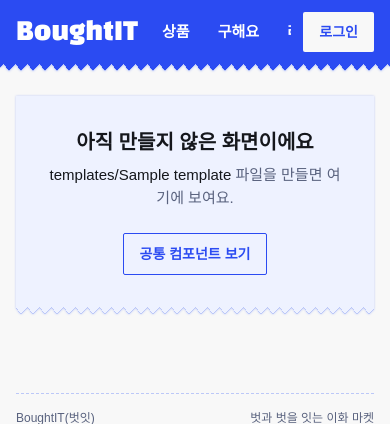
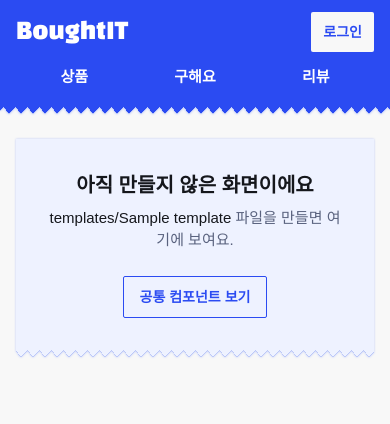
Before and after one commit to gyesswhat/2026_osp_project_Giter, a Flask app: template apps/fe/templates/dev/todo.html in a window 390 px wide. Shown: the top 424 px of the page. Run offline with Flask 3, Linux system fonts and the light colour scheme; the template is opened without the code that fills it: most values are stand-ins (such as "Sample title", 1, 10 or a date in 2020); parts of the project's set-up code (start-up, migrations or seed data) failed here and were passed over; some libraries are stand-ins or nearby versions; some web fonts are replaced.

Commit message:
fix: header 반응형 수정

```diff
--- a/apps/fe/templates/components/_header.html
+++ b/apps/fe/templates/components/_header.html
@@ -5,6 +5,9 @@
   - 로그인 여부: session['id'] 가 있으면 로그인 상태로 본다. (BE와 키 이름 맞출 것)
   - 채팅·마이 탭은 로그인 후에만 보인다. (시안 기준)
   - 링크 엔드포인트 이름은 라우트 함수 규칙(도메인_동작)을 따른다.
+  - 반응형: md(768px) 이상은 한 줄 [로고 | 탭 | 버튼].
+    그보다 좁으면 두 줄로 나눈다. 1줄 [로고 | 버튼], 2줄 [탭을 같은 폭으로]. (order로 순서만 바꾼다)
+    로그인 상태는 탭 5개 + 버튼 2개라 한 줄이면 640px 이하에서 넘쳐서 가로 스크롤이 생겼다. (#18)
 #}
 {% set tab = active_tab | default('') %}
 {% set logged_in = session.get('id') %}
@@ -17,25 +20,25 @@
 ] %}
 
 <header class="head-slip sticky top-0 z-20">
-  <div class="mx-auto flex max-w-6xl items-center gap-3 px-4 py-3 sm:gap-6">
-    <a href="{{ url_for('product_list') }}" class="shrink-0 font-stamp text-[25px] leading-none text-onbrand" aria-label="BoughtIT 홈">BoughtIT</a>
+  <div class="mx-auto flex max-w-6xl flex-wrap items-center gap-x-3 gap-y-2 px-4 py-3 md:flex-nowrap md:gap-6">
+    <a href="{{ url_for('product_list') }}" class="order-1 shrink-0 font-stamp text-[23px] leading-none text-onbrand md:text-[25px]" aria-label="BoughtIT 홈">BoughtIT</a>
 
-    <nav class="flex min-w-0 gap-1 overflow-x-auto text-[15px] font-semibold" aria-label="주 메뉴">
+    <nav class="order-3 flex w-full gap-1 text-[15px] font-semibold md:order-2 md:w-auto md:min-w-0" aria-label="주 메뉴">
       {% for key, text, endpoint, need_login in tabs %}
         {% if not need_login or logged_in %}
           <a href="{{ url_for(endpoint) }}"
-             class="shrink-0 rounded px-3 py-1.5 {{ 'bg-bg text-brandink' if tab == key else 'hover:bg-white/10' }}"
+             class="flex-1 whitespace-nowrap rounded px-1 py-1.5 text-center md:flex-none md:px-3 {{ 'bg-bg text-brandink' if tab == key else 'hover:bg-white/10' }}"
              {% if tab == key %}aria-current="page"{% endif %}>{{ text }}</a>
         {% endif %}
       {% endfor %}
     </nav>
 
-    <div class="ml-auto flex shrink-0 items-center gap-1">
+    <div class="order-2 ml-auto flex shrink-0 items-center gap-1 md:order-3">
       {% if logged_in %}
-        <a href="{{ url_for('product_new') }}" class="btn-head">상품 등록</a>
-        <a href="{{ url_for('auth_logout') }}" class="btn px-3 text-onbrand hover:bg-white/10">로그아웃</a>
+        <a href="{{ url_for('product_new') }}" class="btn-head px-3 md:px-4">상품 등록</a>
+        <a href="{{ url_for('auth_logout') }}" class="btn px-2 text-onbrand hover:bg-white/10 md:px-3">로그아웃</a>
       {% else %}
-        <a href="{{ url_for('auth_login') }}" class="btn-head">로그인</a>
+        <a href="{{ url_for('auth_login') }}" class="btn-head px-3 md:px-4">로그인</a>
       {% endif %}
     </div>
   </div>
```
